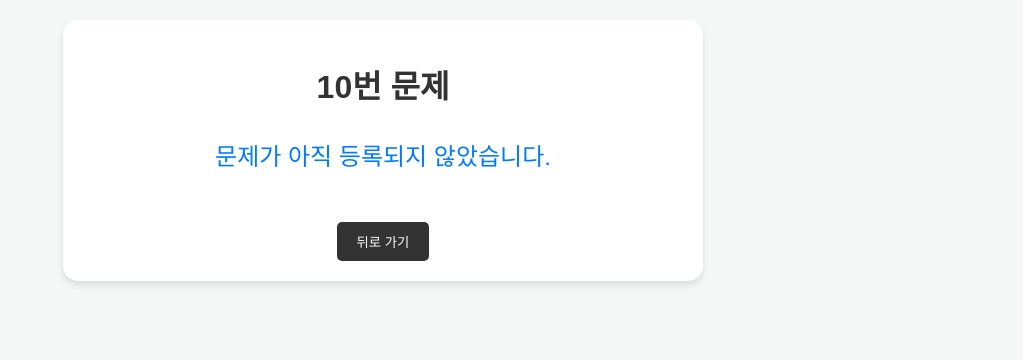
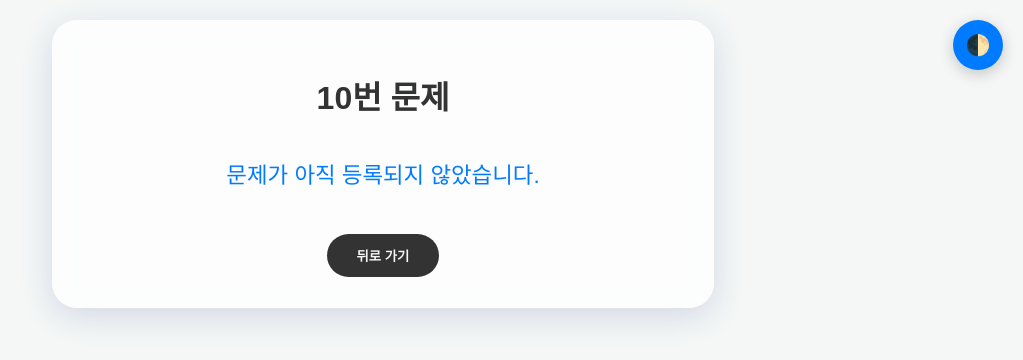
Before and after one commit to arKive01/DKU-dssc-quiz, a plain HTML site: page index.html in a window 1280 px wide. Both pictures are taken after a click on the element "10". Shown: the whole page, without its empty margins (257-1280 px from the left). Drawn offline with Linux system fonts and the light colour scheme.

Commit message:
Update index.html

```diff
--- a/index.html
+++ b/index.html
@@ -3,94 +3,158 @@
   <head>
     <meta charset="UTF-8" />
     <meta name="viewport" content="width=device-width, initial-scale=1.0" />
-    <!-- 파비콘 추가 (파일명이 favicon.png라면 아래와 같이 입력) -->
     <link rel="icon" href="Logo-dssc.png" type="image/png" />
     <title>32 숫자 퀴즈</title>
     <style>
-      /* 깔끔한 디자인을 위한 스타일 */
+      :root {
+        --bg-color: #f4f7f6;
+        --container-bg: rgba(255, 255, 255, 0.7);
+        --text-color: #333;
+        --card-bg: rgba(238, 238, 238, 0.5);
+        --accent-color: #007bff;
+        --glass-border: rgba(255, 255, 255, 0.3);
+      }
+
+      /* 고대비 테마 (다크 모드) 설정 */
+      body.dark-mode {
+        --bg-color: #1a1a1a;
+        --container-bg: rgba(45, 45, 45, 0.8);
+        --text-color: #f4f7f6;
+        --card-bg: rgba(60, 60, 60, 0.6);
+        --accent-color: #4dabff;
+        --glass-border: rgba(255, 255, 255, 0.1);
+      }
+
       body {
-        font-family: sans-serif;
+        font-family: 'Pretendard', sans-serif;
         text-align: center;
-        background-color: #f4f7f6;
+        background-color: var(--bg-color);
+        color: var(--text-color);
         margin: 0;
         padding: 20px;
+        transition: all 0.4s ease;
       }
+
+      /* 리퀴드 글래스 컨테이너 */
       .container {
         max-width: 600px;
         margin: auto;
-        background: white;
-        padding: 20px;
-        border-radius: 15px;
-        box-shadow: 0 4px 6px rgba(0, 0, 0, 0.1);
-      }
-      h1 {
-        color: #333;
+        background: var(--container-bg);
+        backdrop-filter: blur(15px);
+        -webkit-backdrop-filter: blur(15px);
+        padding: 30px;
+        border-radius: 25px;
+        border: 1px solid var(--glass-border);
+        box-shadow: 0 8px 32px 0 rgba(31, 38, 135, 0.15);
       }
 
-      /* 숫자 카드 그리드 */
+      /* 고대비 전환 플로팅 버튼 */
+      .theme-toggle {
+        position: fixed;
+        top: 20px;
+        right: 20px;
+        width: 50px;
+        height: 50px;
+        border-radius: 50%;
+        background: var(--accent-color);
+        color: white;
+        border: none;
+        cursor: pointer;
+        box-shadow: 0 4px 15px rgba(0, 0, 0, 0.2);
+        z-index: 1000;
+        display: flex;
+        align-items: center;
+        justify-content: center;
+        font-size: 20px;
+      }
+
+      /* 숫자 카드 그리드 & 쫀득한 애니메이션 */
       .grid {
         display: grid;
-        grid-template-columns: repeat(auto-fill, minmax(60px, 1fr));
-        gap: 10px;
-        margin-top: 20px;
+        grid-template-columns: repeat(auto-fill, minmax(65px, 1fr));
+        gap: 12px;
+        margin-top: 25px;
       }
+
       .card {
-        padding: 15px;
-        background: #eee;
-        border-radius: 8px;
+        padding: 20px 10px;
+        background: var(--card-bg);
+        backdrop-filter: blur(5px);
+        border: 1px solid var(--glass-border);
+        border-radius: 12px;
         cursor: pointer;
         font-weight: bold;
-        transition: 0.3s;
+        color: var(--text-color);
+        transition:
+          transform 0.1s cubic-bezier(0.175, 0.885, 0.32, 1.275),
+          background 0.3s;
       }
-      .card:hover {
-        background: #007bff;
+
+      /* 클릭 시 쫀득하게 눌리는 효과 */
+      .card:active {
+        transform: scale(0.85);
+        background: var(--accent-color);
         color: white;
       }
 
-      /* 문제 페이지 숨기기/보이기 */
+      .card:hover {
+        border-color: var(--accent-color);
+      }
+
       #quiz-page {
         display: none;
       }
+
+      .question-box {
+        font-size: 1.4rem;
+        line-height: 1.6;
+        margin: 40px 0;
+        color: var(--accent-color);
+        white-space: pre-wrap;
+        word-break: keep-all;
+      }
+
       .btn-back {
-        margin-top: 20px;
-        padding: 10px 20px;
+        padding: 12px 30px;
+        border-radius: 50px;
+        border: none;
+        background: var(--text-color);
+        color: var(--bg-color);
+        font-weight: bold;
         cursor: pointer;
-        border: none;
-        border-radius: 5px;
-        background: #333;
-        color: white;
+        transition: 0.3s;
       }
-      .question-box {
-        font-size: 1.5rem;
-        margin: 30px 0;
-        color: #007bff;
-        /* 코드 상의 줄 바꿈을 화면에 그대로 보여주는 설정 */
-        white-space: pre-wrap;
+
+      .btn-back:active {
+        transform: scale(0.9);
       }
     </style>
   </head>
   <body>
+    <!-- 테마 토글 버튼 -->
+    <button
+      class="theme-toggle"
+      onclick="toggleTheme()"
+      aria-label="고대비 모드 전환"
+    >
+      🌓
+    </button>
+
     <div class="container">
-      <!-- 메인 페이지: 숫자 카드 목록 -->
       <div id="main-page">
         <h1>번호를 골라주세요!</h1>
-        <div class="grid" id="card-grid">
-          <!-- 자바스크립트로 1~33번 카드가 생성됩니다 -->
-        </div>
+        <div class="grid" id="card-grid"></div>
       </div>
 
-      <!-- 퀴즈 페이지: 개별 문제 보기 -->
       <div id="quiz-page">
         <h1 id="quiz-title">0번 문제</h1>
-        <div class="question-box" id="question-text">
-          여기에 문제가 표시됩니다.
-        </div>
+        <div class="question-box" id="question-text"></div>
         <button class="btn-back" onclick="goBack()">뒤로 가기</button>
       </div>
     </div>
 
     <script>
-      // 1. 숫자 카드 1~33개 생성 (32에서 33으로 수정했습니다)
+      // 1. 숫자 카드 생성 (32개)
       const grid = document.getElementById('card-grid');
       for (let i = 1; i <= 32; i++) {
         const card = document.createElement('div');
@@ -103,33 +167,46 @@
       // 2. 퀴즈 데이터
       const quizData = {
         1: `모든 시각장애인은 전혀 보지 못한다. \n O/X`,
-        2: `시각장애인 동기와 점심을 먹으러 학생식당으로 이동합니다. \n
-            같이 걸어갈 때 팔을 잡고 걸을 수 있도록 도움을주어야 하는데 \n
-            시각장애인 동기의 오른쪽과 왼쪽 중 어느 쪽에서 걸어가는 것이 좋을까요?`,
-        3: `차도와 인도가 나란히 있는 길에서 시각장애인과 동행하는 경우 \n
-            안내자는 시각장애인의 오른쪽과 왼쪽 중 어느 쪽에서 걸어가는 것이 좋을까요?`,
-        4: `4번 문제의 예시입니다.`,
-        5: `5번 문제의 예시입니다.`,
-
-        30: '31번 문제의 예시입니다.',
-        31: '32번 문제의 예시입니다.',
+        2: `시각장애인 동기와 점심을 먹으러 학생식당으로 이동합니다. \n같이 걸어갈 때 팔을 잡고 걸을 수 있도록 도움을 주어야 하는데 \n시각장애인 동기의 오른쪽과 왼쪽 중 어느 쪽에서 걸어가는 것이 좋을까요?`,
+        3: `차도와 인도가 나란히 있는 길에서 시각장애인과 동행하는 경우 \n안내자는 시각장애인의 오른쪽과 왼쪽 중 어느 쪽에서 걸어가는 것이 좋을까요?`,
         32: '마지막 문제입니다. 화이팅!',
       };
 
-      // 3. 문제 보여주기 함수
+      // 3. TTS 기능 (자동 읽어주기)
+      function speak(text) {
+        // 이전 음성 중지
+        window.speechSynthesis.cancel();
+        const utterance = new SpeechSynthesisUtterance(text);
+        utterance.lang = 'ko-KR';
+        utterance.rate = 1.0;
+        window.speechSynthesis.speak(utterance);
+      }
+
+      // 4. 문제 보여주기 함수
       function showQuiz(num) {
+        const question = quizData[num] || '문제가 아직 등록되지 않았습니다.';
+
         document.getElementById('main-page').style.display = 'none';
         document.getElementById('quiz-page').style.display = 'block';
 
         document.getElementById('quiz-title').innerText = num + '번 문제';
-        document.getElementById('question-text').innerText =
-          quizData[num] || '문제가 아직 등록되지 않았습니다.';
+        document.getElementById('question-text').innerText = question;
+
+        // TTS 호출
+        const readText = `${num}번 문제입니다. ${question} 정답은 무엇일까요?`;
+        speak(readText);
       }
 
-      // 4. 메인으로 돌아가기
+      // 5. 메인으로 돌아가기
       function goBack() {
+        window.speechSynthesis.cancel(); // 음성 중지
         document.getElementById('main-page').style.display = 'block';
         document.getElementById('quiz-page').style.display = 'none';
+      }
+
+      // 6. 고대비 테마 토글
+      function toggleTheme() {
+        document.body.classList.toggle('dark-mode');
       }
     </script>
   </body>
```
